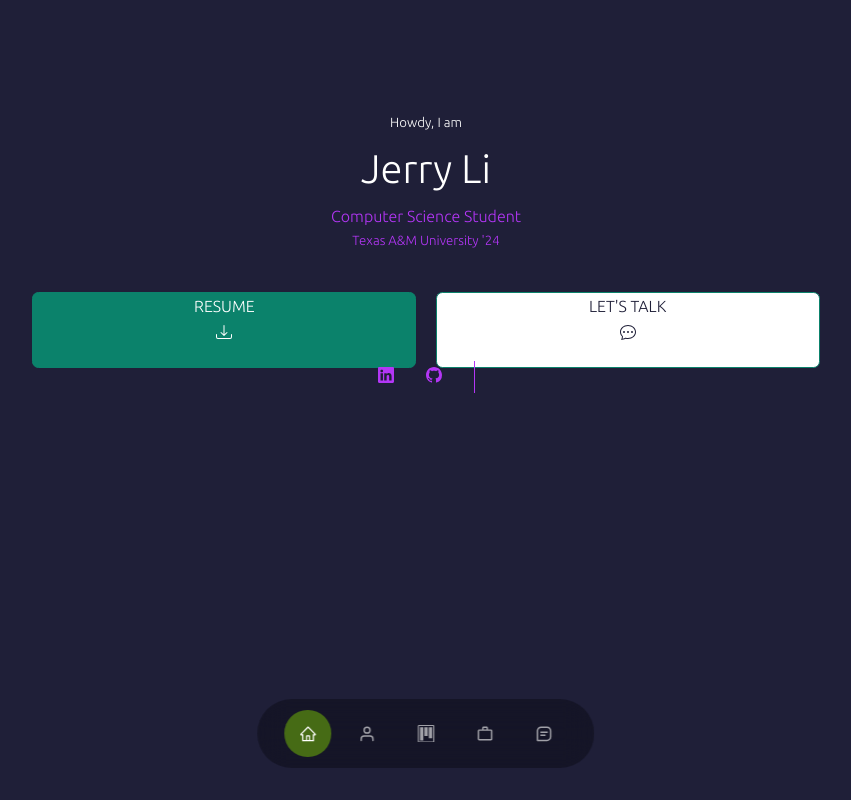
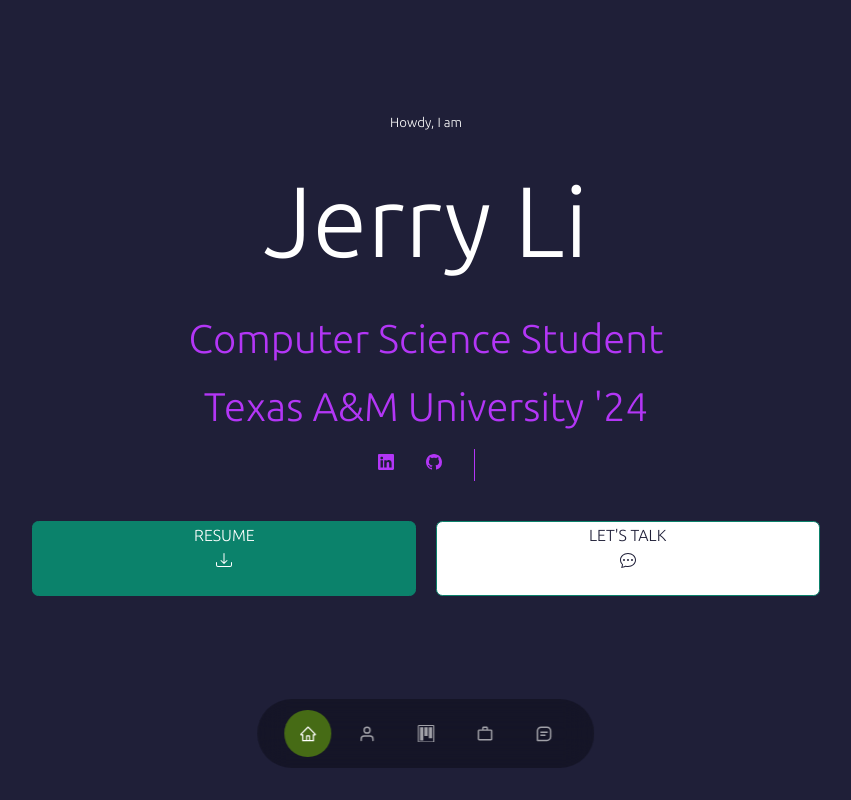
Before and after one commit to jerryli65/me, a React (Create React App) app: page / in a window 1280 px wide. Shown: the top 800 px of the page, without its empty margins (214-1065 px from the left). Built offline with nearby package versions, Linux system fonts and the light colour scheme.

Commit message:
plus size h text, socials above

```diff
--- a/src/components/header/Header.jsx
+++ b/src/components/header/Header.jsx
@@ -11,8 +11,8 @@ const Header = () => {
         <h1>Jerry Li</h1>
         <h4 className="text-light">Computer Science Student</h4>
         <h5 className="text-light">Texas A&M University '24</h5>
+        <HeaderSocials />
         <CallToAction />
-        <HeaderSocials />
       </div>
     </header>
   );
--- a/src/components/header/header.css
+++ b/src/components/header/header.css
@@ -8,6 +8,10 @@ header {
     text-align: center;
     height: 100%;
     position: relative;
+}
+
+.header__container h1{
+    font-size: 100px;
 }
 
 /* CTA */
@@ -25,7 +29,9 @@ header {
     display: flex;
     align-items: center;
     justify-content: center;
+    margin-top: 0.5rem;
     gap: 2rem;
+    overflow: visible;
 
     /* position: absolute;
     left: 0;
--- a/src/index.css
+++ b/src/index.css
@@ -73,6 +73,7 @@ section > h2 {
 
 .text-light {
     color: var(--color-primary);
+    font-size: 40px;
 }
 
 /* .cta {
```
